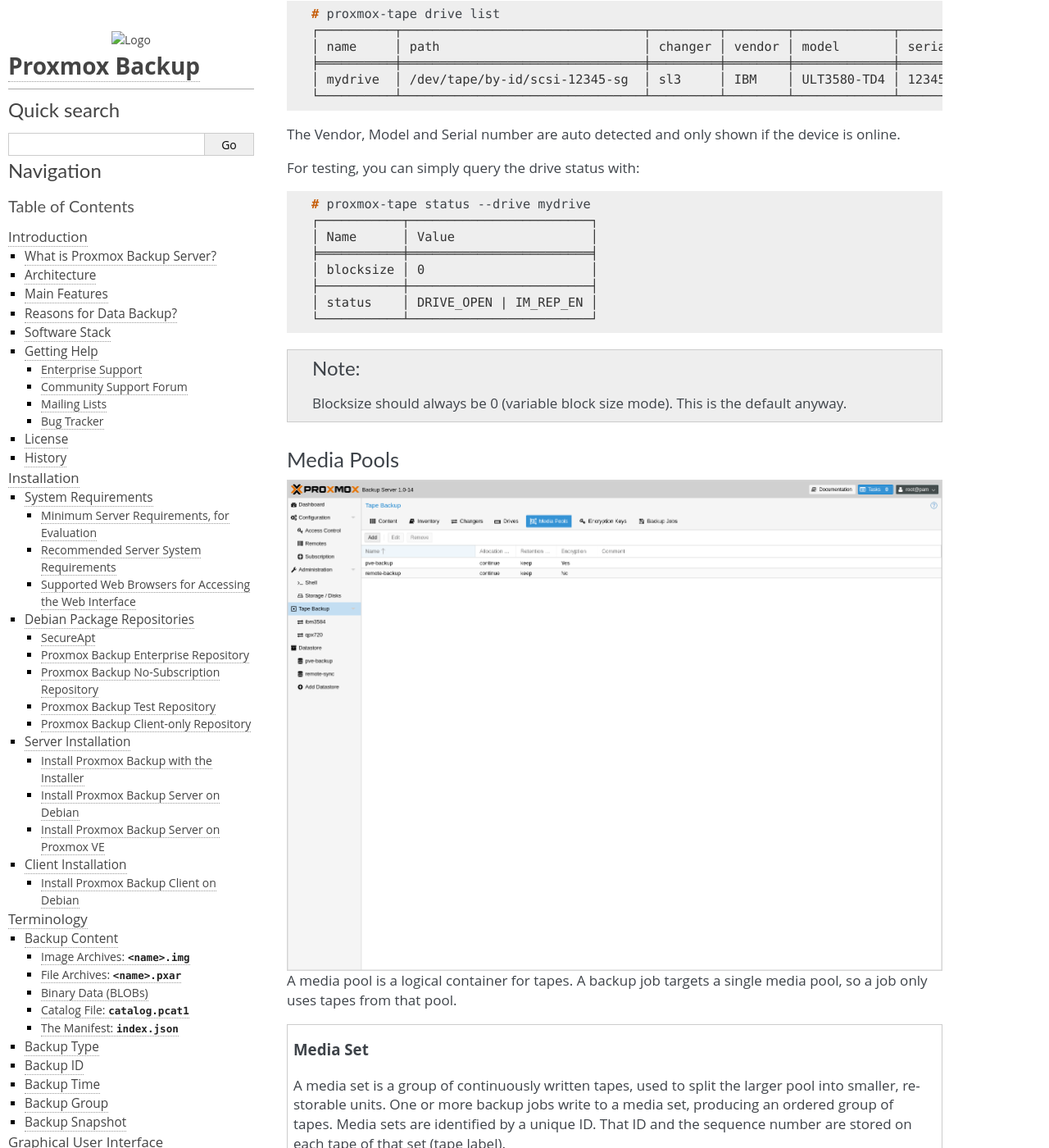
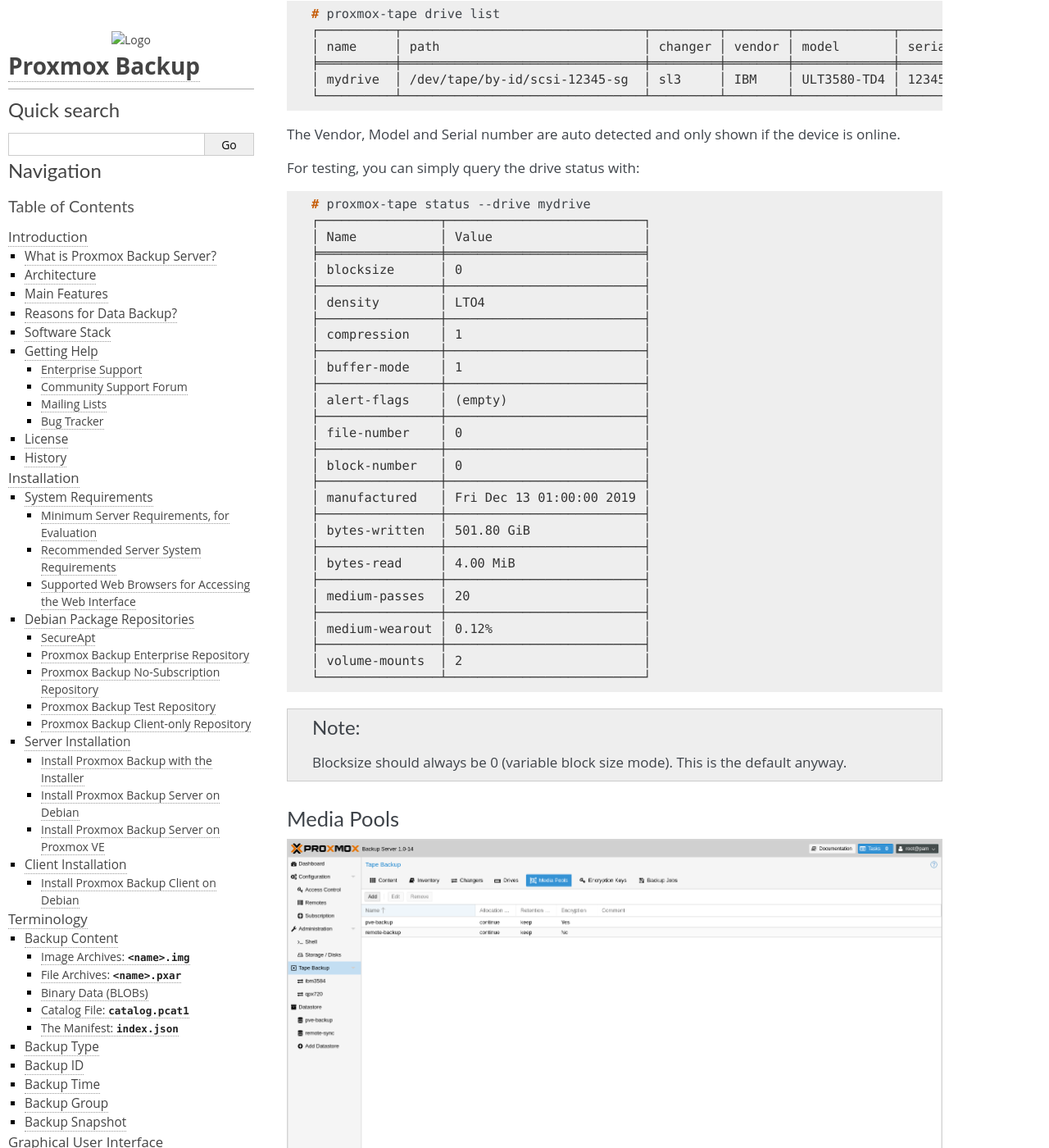
Before and after one commit to proxmox/proxmox-backup, a Sphinx documentation site: the page built from docs/tape-backup.rst, in a window 1280 px wide and 1400 px high, scrolled down 8722 px. Shown: the whole window at 82% size. Built offline with Sphinx 7.4.7, drawn with Linux system fonts in a browser that asks for light colours.

Commit message:
docs: update proxmox-tape status output

```diff
--- a/docs/tape-backup.rst
+++ b/docs/tape-backup.rst
@@ -409,13 +409,35 @@
 .. code-block:: console
 
  # proxmox-tape status --drive mydrive
- ┌───────────┬────────────────────────┐
- │ Name      │ Value                  │
- ╞═══════════╪════════════════════════╡
- │ blocksize │ 0                      │
- ├───────────┼────────────────────────┤
- │ status    │ DRIVE_OPEN | IM_REP_EN │
- └───────────┴────────────────────────┘
+ ┌────────────────┬──────────────────────────┐
+ │ Name           │ Value                    │
+ ╞════════════════╪══════════════════════════╡
+ │ blocksize      │ 0                        │
+ ├────────────────┼──────────────────────────┤
+ │ density        │ LTO4                     │
+ ├────────────────┼──────────────────────────┤
+ │ compression    │ 1                        │
+ ├────────────────┼──────────────────────────┤
+ │ buffer-mode    │ 1                        │
+ ├────────────────┼──────────────────────────┤
+ │ alert-flags    │ (empty)                  │
+ ├────────────────┼──────────────────────────┤
+ │ file-number    │ 0                        │
+ ├────────────────┼──────────────────────────┤
+ │ block-number   │ 0                        │
+ ├────────────────┼──────────────────────────┤
+ │ manufactured   │ Fri Dec 13 01:00:00 2019 │
+ ├────────────────┼──────────────────────────┤
+ │ bytes-written  │ 501.80 GiB               │
+ ├────────────────┼──────────────────────────┤
+ │ bytes-read     │ 4.00 MiB                 │
+ ├────────────────┼──────────────────────────┤
+ │ medium-passes  │ 20                       │
+ ├────────────────┼──────────────────────────┤
+ │ medium-wearout │ 0.12%                    │
+ ├────────────────┼──────────────────────────┤
+ │ volume-mounts  │ 2                        │
+ └────────────────┴──────────────────────────┘
 
 .. NOTE:: Blocksize should always be 0 (variable block size
    mode). This is the default anyway.
```
